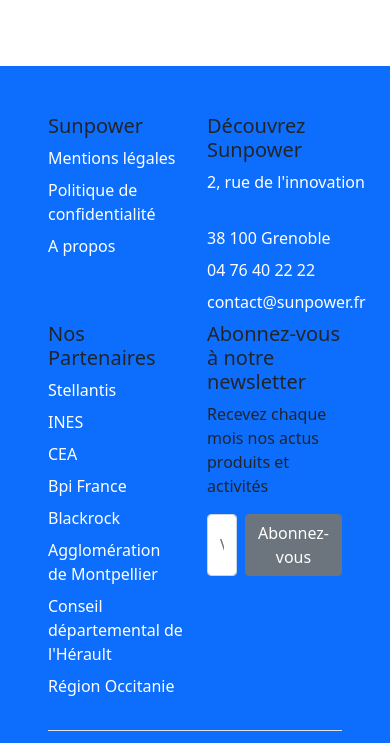
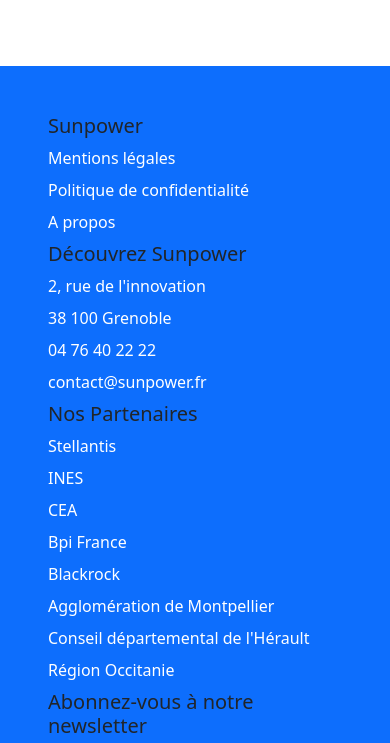
Before and after one commit to Matthieu-Charles/Sunpower, a website: page index.html in a window 390 px wide. Shown: the part 430-1173 px from the top of the page. Drawn offline with nearby package versions, Linux system fonts and the light colour scheme; files that its build step writes are made by us from their sources.

Commit message:
Update index.html

```diff
--- a/index.html
+++ b/index.html
@@ -245,7 +245,7 @@
     </main>
     <footer class="py-5 bg-primary px-5">
         <div class="row">
-            <div class="col-6 col-md">
+            <div class="col-12 col-md">
                 <h5>Sunpower</h5>
                 <ul class="nav flex-column">
                     <li class="nav-item mb-2"><a href="#" class="nav-link p-0 text-white">Mentions légales</a></li>
@@ -255,7 +255,7 @@
                 </ul>
             </div>
 
-            <div class="col-6 col-md">
+            <div class="col-12 col-md">
                 <h5>Découvrez Sunpower</h5>
                 <ul class="nav flex-column">
                     <li class="nav-item mb-2"><a href="#" class="nav-link p-0 text-white">2, rue de l'innovation</a>
@@ -267,7 +267,7 @@
                 </ul>
             </div>
 
-            <div class="col-6 col-md">
+            <div class="col-12 col-md">
                 <h5>Nos Partenaires</h5>
                 <ul class="nav flex-column">
                     <li class="nav-item mb-2"><a href="#" class="nav-link p-0 text-white">Stellantis</a></li>
@@ -284,7 +284,7 @@
             </div>
 
 
-            <div class="col-6 col-md">
+            <div class="col-12 col-md">
                 <form>
                     <h5>Abonnez-vous à notre newsletter</h5>
                     <p>Recevez chaque mois nos actus produits et activités</p>
```
